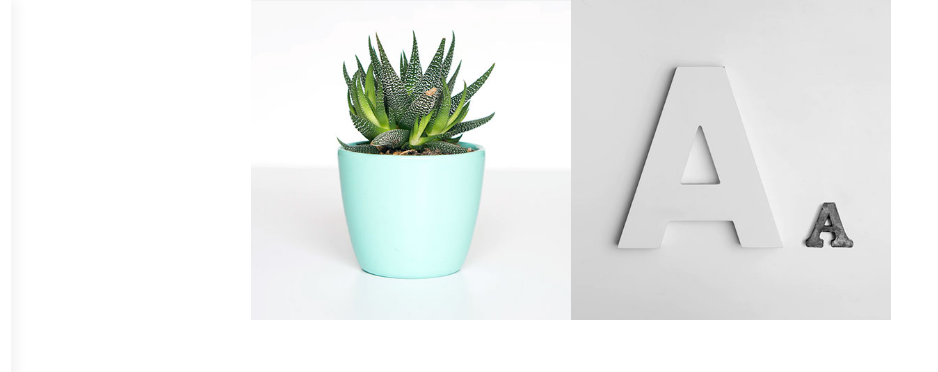
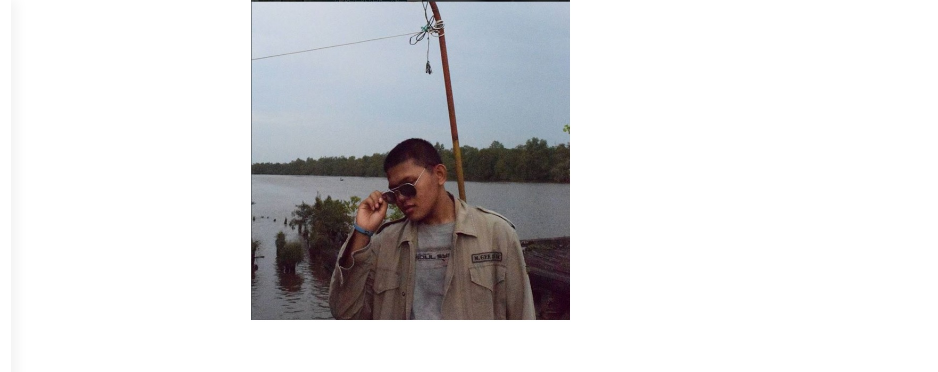
Before and after one commit to mantogaol/darmantomarbun-1tib, a plain HTML site: page index.html in a window 1280 px wide. Shown: the top 372 px of the page, 69-1007 px from the left. Drawn offline with nearby package versions, Linux system fonts and the light colour scheme.

Commit message:
Update index.html

```diff
--- a/index.html
+++ b/index.html
@@ -70,7 +70,7 @@ Copyright &copy;<script>document.write(new Date().getFullYear());</script> All r
             <div class="col-12 col-md-6 col-lg-3 no-padding">
                 <div class="portfolio-content">
                     <figure>
-                        <img src="images/fajri.png" alt="">
+                        <img src="images/rifqy.pg" alt="">
                     </figure>
 
                     <div class="entry-content flex flex-column align-items-center justify-content-center">
@@ -87,7 +87,7 @@ Copyright &copy;<script>document.write(new Date().getFullYear());</script> All r
             <div class="col-12 col-md-6 col-lg-3 no-padding">
                 <div class="portfolio-content">
                     <figure>
-                        <img src="images/2.jpg" alt="">
+                        <img src="images/yogizafitrah.jpg" alt="">
                     </figure>
 
                     <div class="entry-content flex flex-column align-items-center justify-content-center">
@@ -104,7 +104,7 @@ Copyright &copy;<script>document.write(new Date().getFullYear());</script> All r
             <div class="col-12 col-md-6 col-lg-3 no-padding">
                 <div class="portfolio-content">
                     <figure>
-                        <img src="images/3.jpg" alt="">
+                        <img src="images/DarmantoMarbun.jpg" alt="">
                     </figure>
 
                     <div class="entry-content flex flex-column align-items-center justify-content-center">
```
